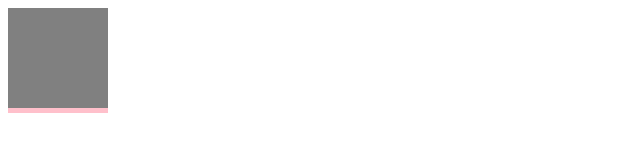
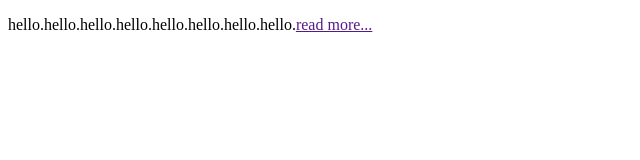
Before and after one commit to hir0g0/lesson_javascript, a plain HTML site: page JavaScriptBasics/index.html in a window 1280 px wide. Shown: the whole page, without its empty margins (0-640 px from the left). Drawn offline with Linux system fonts and the light colour scheme.

Commit message:
complete JavaScript DOM lessons

```diff
--- a/JavaScriptBasics/index.html
+++ b/JavaScriptBasics/index.html
@@ -4,19 +4,14 @@
   <meta charset="utf-8">
   <title>JavaScript Basics</title>
   <style>
-    .box {
-      width: 100px;
-      height: 100px;
-      background: gray;
-    }
-
-    .border-pink {
-      border-bottom: 5px solid pink;
+    .hidden {
+      display: none;
     }
   </style>
 </head>
 <body>
-  <div class="box"></div>
+  <p>hello.hello.hello.hello.hello.hello.hello.hello.<span class="hidden">hello.hello.hello.hello.hello.hello.hello.hello.hello.hello.hello.hello.hello.hello.hello.hello.hello.hello.</span><a href="">read more...</a></p>
+
   <script src="js/main.js"></script>
 </body>
 </html>
--- a/JavaScriptBasics/js/main.js
+++ b/JavaScriptBasics/js/main.js
@@ -1,6 +1,11 @@
 'use strict';
 {
-  const div = document.querySelector('div');
+  const a = document.querySelector('a');
+  const span = document.querySelector('span');
 
-  div.className = 'box border-pink';
+  a.addEventListener('click', e => {
+    e.preventDefault();
+    a.classList.add('hidden');
+    span.classList.remove('hidden');
+  });
 }
```
